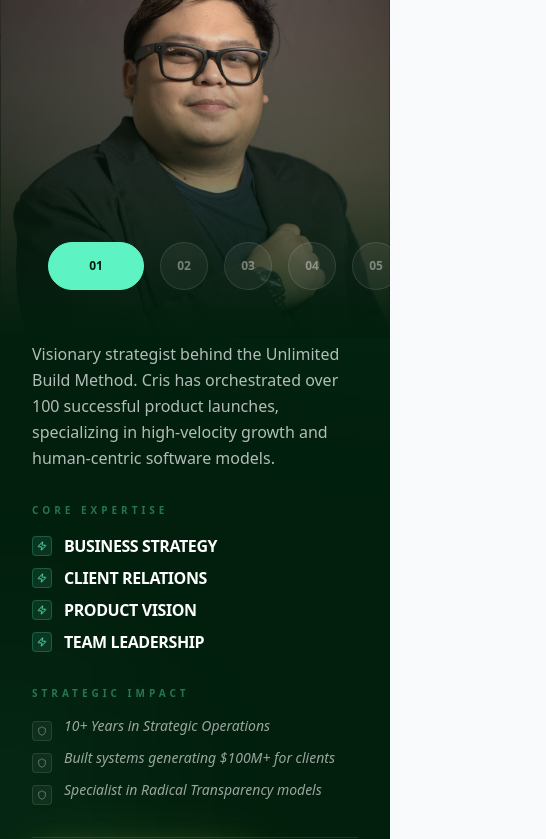
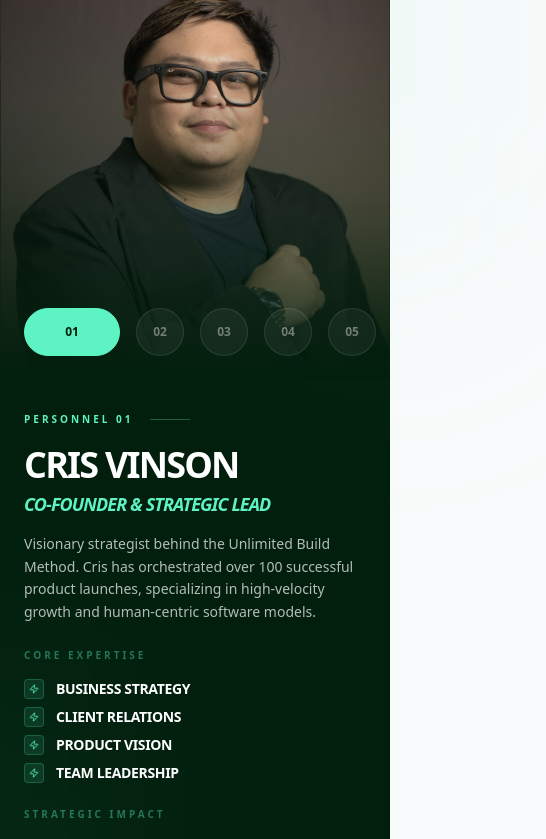
Before and after one commit to franzsamilo/oz-tech-co, a Next.js app: page /team in a window 390 px wide. Shown: the top 839 px of the page, 546 px wide, since content can reach past the window. Built offline with nearby package versions, Linux system fonts and the light colour scheme.

Commit message:
mobile responsiveness ream and intial ghl

```diff
--- a/app/team/page.tsx
+++ b/app/team/page.tsx
@@ -4,7 +4,7 @@ import React, { useState } from "react";
 import Image from "next/image";
 import Link from "next/link";
 import { motion, AnimatePresence } from "framer-motion";
-import { ArrowLeft, ArrowRight, Shield, Zap, Target, Cpu, MessageSquare, Globe } from "lucide-react";
+import { ArrowLeft, ArrowRight, Shield, Zap } from "lucide-react";
 import PillNav from "@/components/PillNav";
 import OzLogo from "@/components/OzLogo";
 
@@ -117,7 +117,7 @@ export default function TeamPage() {
   const [activeIdx, setActiveIdx] = useState(0);
 
   return (
-    <main className="h-screen w-screen bg-[#021f0d] text-white selection:bg-[#5df3c2] selection:text-[#021f0d] overflow-hidden fixed inset-0">
+    <main className="min-h-screen w-full bg-[#021f0d] text-white selection:bg-[#5df3c2] selection:text-[#021f0d] overflow-hidden lg:h-screen lg:w-screen lg:fixed lg:inset-0">
       {/* Dynamic Background */}
       <div className="absolute inset-0 z-0 pointer-events-none">
         <div className="absolute inset-0 oz-maze-overlay opacity-20" />
@@ -127,10 +127,10 @@ export default function TeamPage() {
 
 
       {/* Team Content */}
-      <div className="relative z-10 w-full h-full flex flex-col lg:flex-row overflow-hidden">
+      <div className="relative z-10 w-full min-h-screen flex flex-col lg:flex-row lg:h-full">
 
         {/* Left Side: Dynamic Image Area */}
-        <div className="lg:w-[45%] h-[40vh] lg:h-full relative flex-shrink-0 overflow-hidden">
+        <div className="lg:w-[45%] h-[45vh] min-h-[320px] lg:h-full relative shrink-0 overflow-hidden">
           <AnimatePresence mode="wait">
             <motion.div
               key={activeIdx}
@@ -152,12 +152,12 @@ export default function TeamPage() {
           </AnimatePresence>
 
           {/* Social Proof Overlays */}
-          <div className="absolute bottom-12 left-12 right-12 flex justify-between items-end z-20">
+          <div className="absolute bottom-6 left-6 right-6 sm:bottom-10 sm:left-10 sm:right-10 flex justify-between items-end z-20">
             <motion.div
                initial={{ opacity: 0, y: 20 }}
                animate={{ opacity: 1, y: 0 }}
                transition={{ delay: 0.5 }}
-               className="bg-white/5 backdrop-blur-xl p-8 rounded-[40px] border border-white/10 hidden xl:block max-w-xs"
+               className="bg-white/5 backdrop-blur-xl p-6 rounded-[32px] border border-white/10 hidden xl:block max-w-xs"
             >
               <p className="text-[#5df3c2] font-black uppercase tracking-[0.3em] text-[10px] mb-4">Founding Asset</p>
               <p className="text-lg font-black italic leading-tight">"{teamMembers[activeIdx].motto}"</p>
@@ -184,7 +184,7 @@ export default function TeamPage() {
         </div>
 
         {/* Right Side: Detailed Bio Area */}
-        <div className="lg:w-[55%] h-full flex flex-col justify-center px-8 sm:px-12 md:px-24 py-12 relative overflow-y-auto lg:overflow-hidden scrollbar-hide">
+        <div className="lg:w-[55%] flex flex-col justify-center px-6 sm:px-10 md:px-16 lg:px-20 py-8 sm:py-12 relative lg:overflow-hidden lg:h-full">
           <AnimatePresence mode="wait">
             <motion.div
               key={activeIdx}
@@ -194,55 +194,55 @@ export default function TeamPage() {
               transition={{ duration: 0.6, ease: [0.16, 1, 0.3, 1] }}
               className="max-w-3xl w-full mx-auto flex flex-col justify-center min-h-full lg:min-h-0"
             >
-              <div className="flex items-center gap-6 mb-6 lg:mb-8">
-                <span className="text-xs lg:text-sm font-black uppercase tracking-[0.5em] text-[#5df3c2]">Personnel 0{activeIdx + 1}</span>
-                <div className="h-px w-12 lg:w-20 bg-[#5df3c2]/30" />
+              <div className="flex items-center gap-4 mb-5 lg:mb-8">
+                <span className="text-[10px] sm:text-xs lg:text-sm font-black uppercase tracking-[0.3em] lg:tracking-[0.5em] text-[#5df3c2]">Personnel 0{activeIdx + 1}</span>
+                <div className="h-px w-10 lg:w-20 bg-[#5df3c2]/30" />
               </div>
 
-              <h1 className="text-5xl sm:text-6xl md:text-7xl xl:text-8xl font-heading font-black uppercase tracking-tighter leading-none mb-4 lg:mb-4">
+              <h1 className="text-4xl sm:text-5xl md:text-6xl xl:text-7xl font-heading font-black uppercase tracking-tighter leading-none mb-3 lg:mb-4">
                 {teamMembers[activeIdx].name}
               </h1>
 
-              <h2 className="text-xl sm:text-2xl md:text-3xl xl:text-4xl font-heading font-bold text-[#5df3c2] uppercase italic tracking-tighter mb-6 lg:mb-8 leading-none">
+              <h2 className="text-lg sm:text-xl md:text-2xl xl:text-3xl font-heading font-bold text-[#5df3c2] uppercase italic tracking-tighter mb-5 lg:mb-8 leading-none">
                 {teamMembers[activeIdx].title}
               </h2>
 
-              <p className="text-base sm:text-lg xl:text-xl text-white/70 font-medium leading-relaxed mb-8 lg:mb-10 max-w-2xl">
+              <p className="text-sm sm:text-base xl:text-lg text-white/70 font-medium leading-relaxed mb-6 lg:mb-10 max-w-2xl">
                 {teamMembers[activeIdx].bio}
               </p>
 
-              <div className="grid md:grid-cols-2 gap-8 lg:gap-10 mb-8 lg:mb-12">
+              <div className="grid md:grid-cols-2 gap-6 lg:gap-10 mb-6 lg:mb-12">
                 <div className="space-y-4 lg:space-y-6">
-                  <h3 className="text-[10px] lg:text-xs font-black uppercase tracking-[0.4em] text-[#5df3c2]/40">Core Expertise</h3>
+                  <h3 className="text-[10px] lg:text-xs font-black uppercase tracking-[0.3em] lg:tracking-[0.4em] text-[#5df3c2]/40">Core Expertise</h3>
                   <div className="space-y-2 lg:space-y-3">
                     {teamMembers[activeIdx].expertise.map((exp) => (
                       <div key={exp} className="flex gap-3 lg:gap-4 items-center">
                         <span className="w-5 h-5 lg:w-6 lg:h-6 rounded bg-[#5df3c2]/10 border border-[#5df3c2]/20 flex items-center justify-center text-[#5df3c2]">
                            <Zap size={10} />
                         </span>
-                        <span className="text-base lg:text-lg font-black uppercase tracking-tight">{exp}</span>
+                        <span className="text-sm lg:text-lg font-black uppercase tracking-tight">{exp}</span>
                       </div>
                     ))}
                   </div>
                 </div>
 
                 <div className="space-y-4 lg:space-y-6">
-                  <h3 className="text-[10px] lg:text-xs font-black uppercase tracking-[0.4em] text-[#5df3c2]/40">Strategic Impact</h3>
+                  <h3 className="text-[10px] lg:text-xs font-black uppercase tracking-[0.3em] lg:tracking-[0.4em] text-[#5df3c2]/40">Strategic Impact</h3>
                   <div className="space-y-2 lg:space-y-3">
                     {teamMembers[activeIdx].details.map((detail) => (
                       <div key={detail} className="flex gap-3 lg:gap-4 items-start">
                         <span className="w-5 h-5 lg:w-6 lg:h-6 rounded bg-white/5 border border-white/10 flex items-center justify-center text-white/40 mt-1 shrink-0">
                            <Shield size={10} />
                         </span>
-                        <span className="text-sm lg:text-base font-medium text-white/60 leading-tight italic">{detail}</span>
+                        <span className="text-xs lg:text-base font-medium text-white/60 leading-tight italic">{detail}</span>
                       </div>
                     ))}
                   </div>
                 </div>
               </div>
 
-              <div className="pt-6 lg:pt-8 border-t border-white/10 flex flex-wrap gap-6 lg:gap-8 items-center pb-8 lg:pb-0">
-                <a href="/#application" className="oz-btn-primary px-8 lg:px-12 text-sm lg:text-base group whitespace-nowrap">
+              <div className="pt-5 lg:pt-8 border-t border-white/10 flex flex-wrap gap-5 lg:gap-8 items-center pb-8 lg:pb-0">
+                <a href="/#application" className="oz-btn-primary px-6 lg:px-12 text-xs sm:text-sm lg:text-base group whitespace-nowrap">
                   Back the Team <ArrowRight className="inline-block ml-2 lg:ml-4 group-hover:translate-x-2 transition-transform" />
                 </a>
                 <Link href="/" className="text-white/40 hover:text-white font-black uppercase tracking-widest text-[10px] lg:text-xs transition-colors flex items-center gap-3 whitespace-nowrap">
--- a/components/InvestmentForm.tsx
+++ b/components/InvestmentForm.tsx
@@ -21,10 +21,53 @@ interface AppSection {
 
 export default function InvestmentForm() {
   const [submitted, setSubmitted] = useState(false);
+  const [submitting, setSubmitting] = useState(false);
 
-  const handleSubmit = (e: React.FormEvent) => {
+  const handleSubmit = async (e: React.FormEvent) => {
     e.preventDefault();
-    setSubmitted(true);
+    setSubmitting(true);
+    const form = e.currentTarget as HTMLFormElement;
+    const formData = new FormData(form);
+    const entries = Object.fromEntries(formData.entries());
+
+    const payload = {
+      firstName: (entries.fullName as string | undefined)?.split(" ")[0] || "",
+      lastName:
+        (entries.fullName as string | undefined)?.split(" ").slice(1).join(" ") || "",
+      email: entries.email || "",
+      phone: entries.phone || "",
+      source: entries.source || "Landing Page",
+      tags: ["OZ Tech Seed Round", "Investor Intake"],
+      customFields: entries,
+    };
+
+    const baseUrl = process.env.NEXT_PUBLIC_GHL_BASE_URL;
+    const locationId = process.env.NEXT_PUBLIC_GHL_LOCATION_ID;
+    const apiKey = process.env.NEXT_PUBLIC_GHL_API_KEY;
+
+    if (!baseUrl || !locationId || !apiKey) {
+      console.warn("GHL env vars missing; skipping lead POST.");
+      setSubmitted(true);
+      setSubmitting(false);
+      return;
+    }
+
+    try {
+      await fetch(`${baseUrl}/contacts/`, {
+        method: "POST",
+        headers: {
+          "Content-Type": "application/json",
+          Authorization: `Bearer ${apiKey}`,
+        },
+        body: JSON.stringify({ locationId, ...payload }),
+      });
+      setSubmitted(true);
+    } catch (error) {
+      console.error("GHL lead capture failed:", error);
+      setSubmitted(true);
+    } finally {
+      setSubmitting(false);
+    }
   };
 
   const sections = applicationFields as unknown as AppSection[];
@@ -138,9 +181,10 @@ export default function InvestmentForm() {
         whileHover={{ scale: 1.02 }}
         whileTap={{ scale: 0.98 }}
         type="submit"
-        className="w-full h-20 rounded-[32px] bg-[#effc5f] text-[#021f0d] text-xl font-heading font-black uppercase tracking-widest shadow-2xl hover:bg-[#d7e851] transition-all flex items-center justify-center gap-4 oz-button-glow"
+        disabled={submitting}
+        className="w-full h-20 rounded-[32px] bg-[#effc5f] text-[#021f0d] text-xl font-heading font-black uppercase tracking-widest shadow-2xl hover:bg-[#d7e851] transition-all flex items-center justify-center gap-4 oz-button-glow disabled:opacity-60"
       >
-        Submit Initial Application <span className="text-2xl">→</span>
+        {submitting ? "Submitting..." : "Submit Initial Application"} <span className="text-2xl">→</span>
       </motion.button>
     </form>
   );
--- a/components/PasswordLock.tsx
+++ b/components/PasswordLock.tsx
@@ -100,6 +100,7 @@ export default function PasswordLock({ onUnlock }: PasswordLockProps) {
                   className="w-full h-14 rounded-2xl border border-white/10 bg-white/5 px-12 text-center text-white font-mono tracking-[0.3em] placeholder:text-white/20 placeholder:font-sans placeholder:tracking-normal focus:border-[#5df3c2]/60 focus:outline-none transition-all"
                   placeholder="CODE"
                   autoComplete="current-password"
+                  suppressHydrationWarning
                 />
                 <Lock className="absolute left-4 top-1/2 -translate-y-1/2 w-4 h-4 text-white/30" />
               </div>
@@ -120,6 +121,7 @@ export default function PasswordLock({ onUnlock }: PasswordLockProps) {
             <button
               type="submit"
               className="group relative w-full h-14 rounded-2xl bg-[#effc5f] text-[#021f0d] font-bold uppercase tracking-[0.2em] text-xs transition-all hover:bg-[#d7e851] active:scale-[0.98] shadow-[0_10px_30px_rgba(239,252,95,0.25)] overflow-hidden oz-button-glow"
+              suppressHydrationWarning
             >
               <div className="absolute inset-0 bg-linear-to-r from-transparent via-white/10 to-transparent -translate-x-full group-hover:translate-x-full transition-transform duration-1000" />
               <span className="relative flex items-center justify-center gap-2">
```
Also changed, not shown: components/sections/ApplicationSection.tsx (+51 -2 lines).
